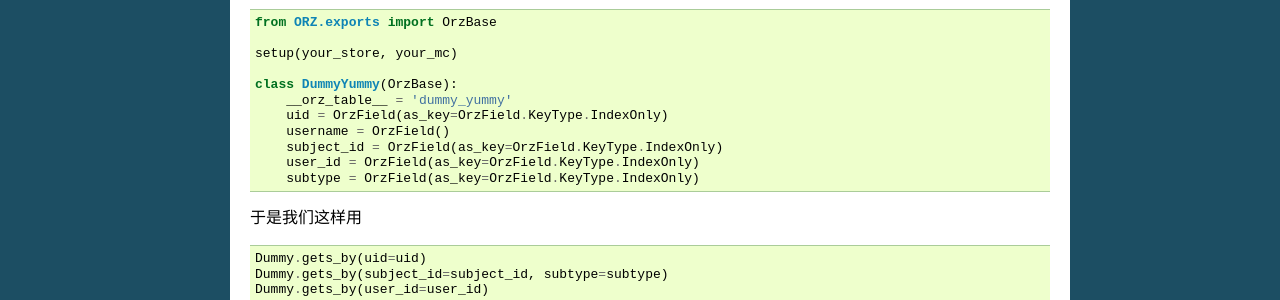
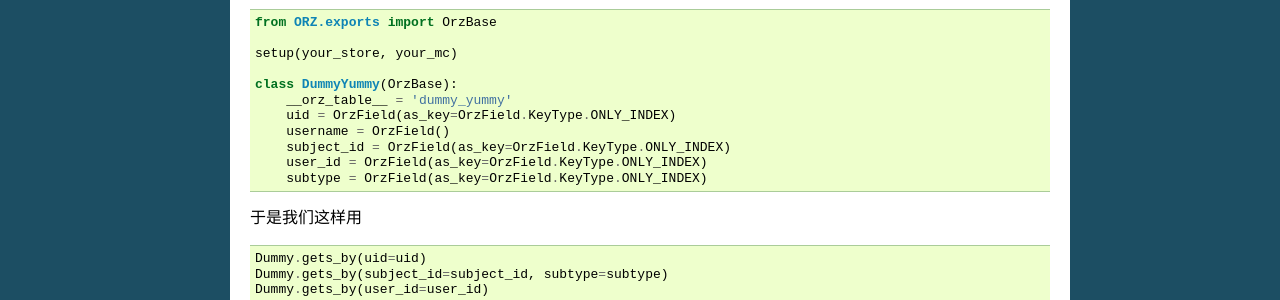
Before and after one commit to douban/douban-orz, a Sphinx documentation site: the page built from docs/Introduction/index.rst, in a window 1280 px wide. Shown: the part 1770-2070 px from the top of the page. Built offline with Sphinx 7.4.7, drawn with Linux system fonts in a browser that asks for light colours.

Commit message:
change doc

```diff
--- a/docs/Introduction/index.rst
+++ b/docs/Introduction/index.rst
@@ -117,11 +117,11 @@ In a nut shell
 
     class DummyYummy(OrzBase):
         __orz_table__ = 'dummy_yummy'
-        uid = OrzField(as_key=OrzField.KeyType.IndexOnly)
+        uid = OrzField(as_key=OrzField.KeyType.ONLY_INDEX)
         username = OrzField()
-        subject_id = OrzField(as_key=OrzField.KeyType.IndexOnly)
-        user_id = OrzField(as_key=OrzField.KeyType.IndexOnly)
-        subtype = OrzField(as_key=OrzField.KeyType.IndexOnly)
+        subject_id = OrzField(as_key=OrzField.KeyType.ONLY_INDEX)
+        user_id = OrzField(as_key=OrzField.KeyType.ONLY_INDEX)
+        subtype = OrzField(as_key=OrzField.KeyType.ONLY_INDEX)
 
 于是我们这样用
 
```
